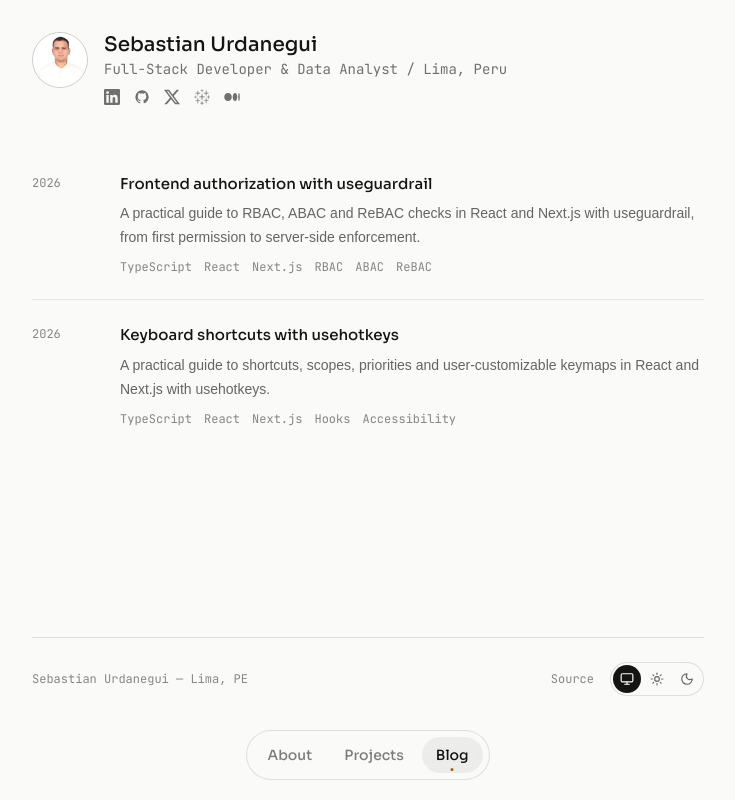
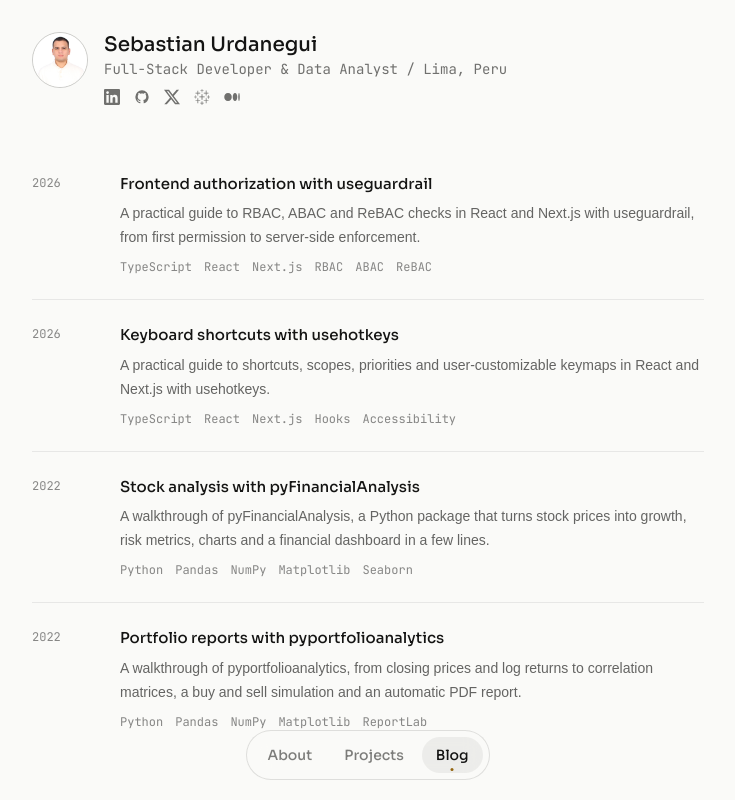
Before and after one commit to SebastianUrdaneguiBisalaya/sebastian-urdanegui-latest, a Next.js app: page /blog in a window 1280 px wide. Shown: the top 800 px of the page, without its empty margins (272-1007 px from the left). Built offline with nearby package versions, Linux system fonts and the light colour scheme; a web font is replaced by a local one.

Commit message:
feat(blog): list the two Python posts in blogList

```diff
--- a/src/constants/constants.ts
+++ b/src/constants/constants.ts
@@ -150,6 +150,20 @@ const blogList: Blog[] = [
 		skills: ['TypeScript', 'React', 'Next.js', 'Hooks', 'Accessibility'],
 		year: '2026',
 	},
+	{
+		description: 'A walkthrough of pyFinancialAnalysis, a Python package that turns stock prices into growth, risk metrics, charts and a financial dashboard in a few lines.',
+		link: '/blog/stock-analysis-with-pyfinancialanalysis',
+		name: 'Stock analysis with pyFinancialAnalysis',
+		skills: ['Python', 'Pandas', 'NumPy', 'Matplotlib', 'Seaborn'],
+		year: '2022',
+	},
+	{
+		description: 'A walkthrough of pyportfolioanalytics, from closing prices and log returns to correlation matrices, a buy and sell simulation and an automatic PDF report.',
+		link: '/blog/portfolio-reports-with-pyportfolioanalytics',
+		name: 'Portfolio reports with pyportfolioanalytics',
+		skills: ['Python', 'Pandas', 'NumPy', 'Matplotlib', 'ReportLab'],
+		year: '2022',
+	},
 ];
 
 export { blogList, navigationsPaths, projectsList };
```
